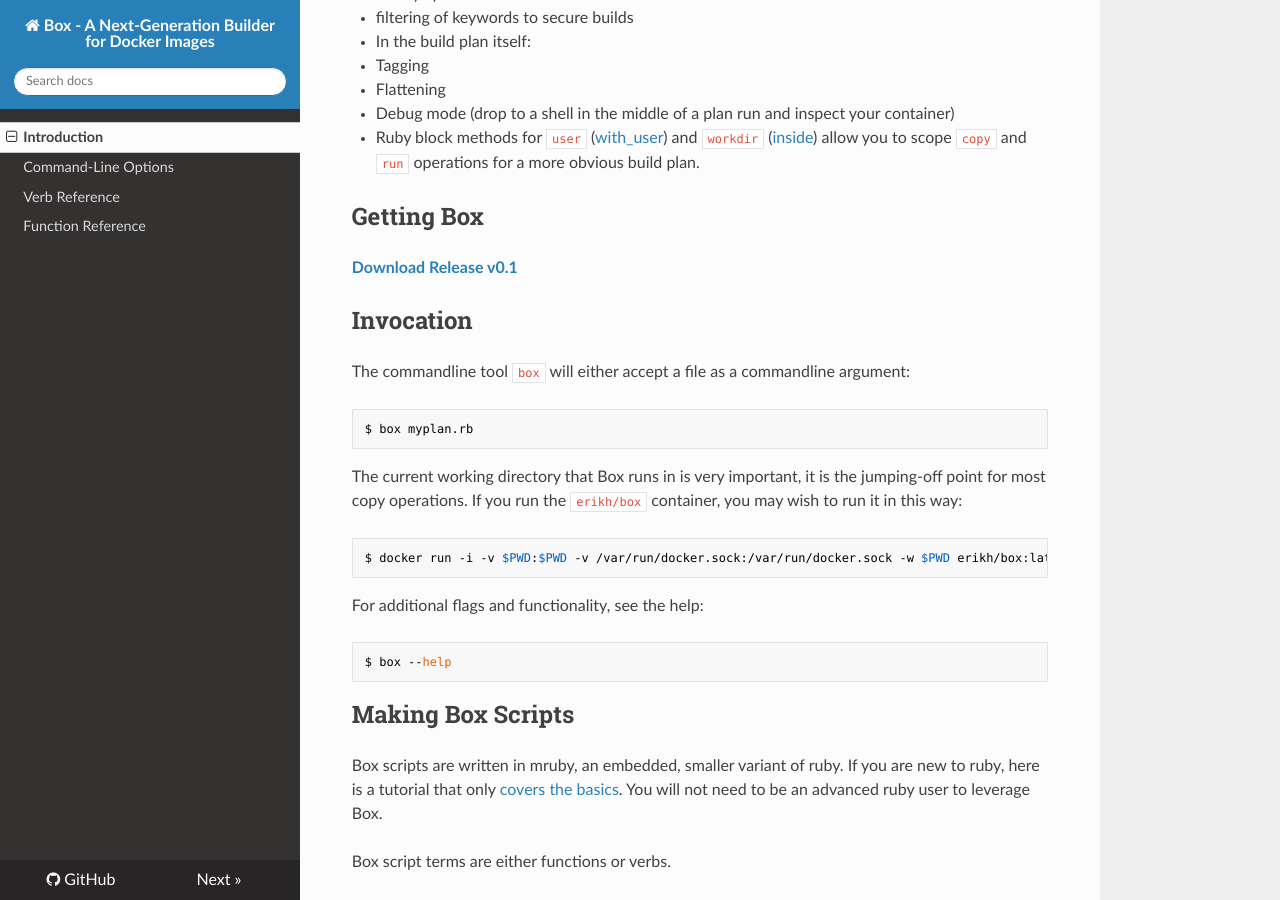
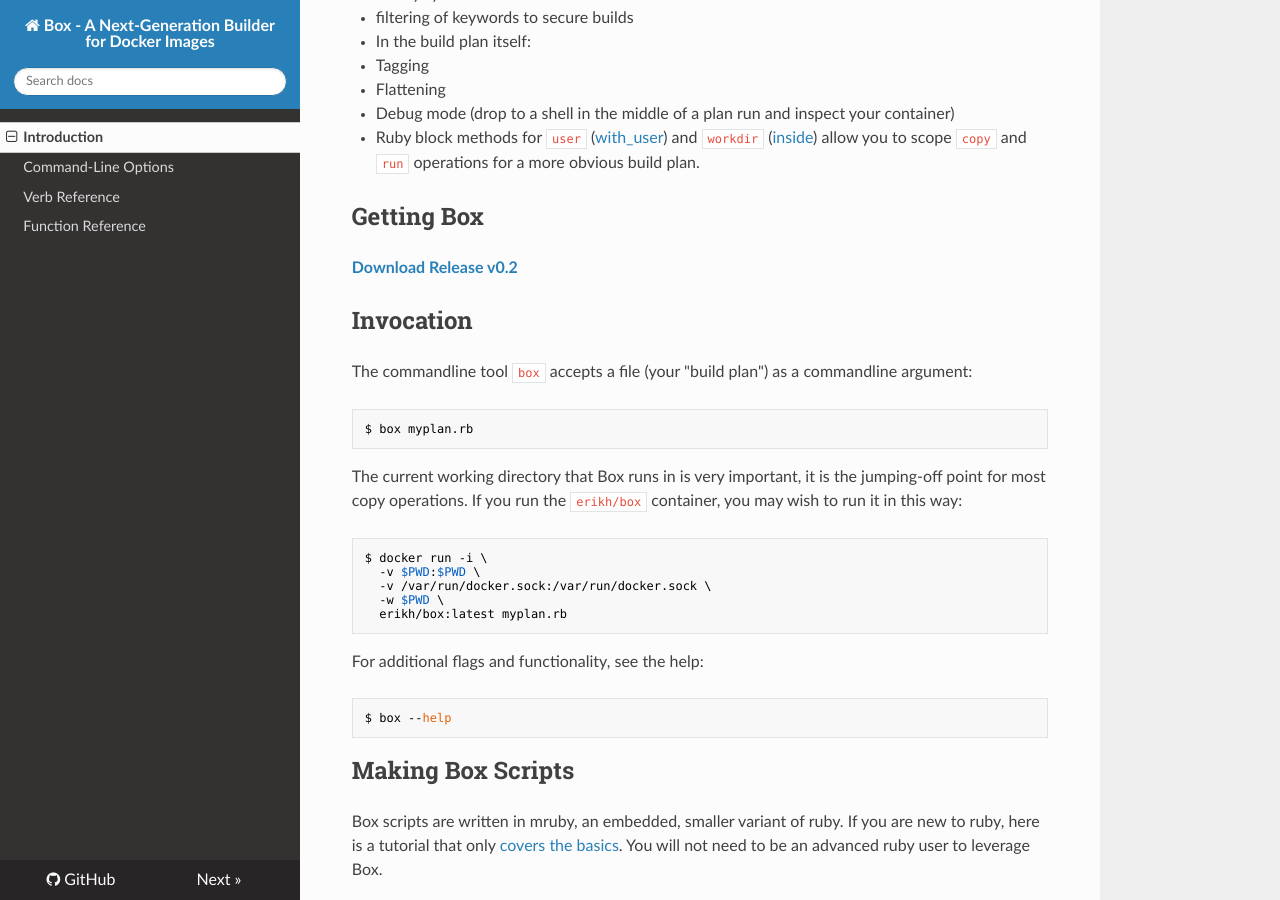
Before and after one commit to box-builder/box, an MkDocs documentation site: the page built from docs/index.md, in a window 1280 px wide and 900 px high, scrolled down 287 px. Built offline with MkDocs 1.6.1, drawn with Linux system fonts in a browser that asks for light colours; nearby versions of some CDN libraries; old or Windows-style settings are respelled for this version of MkDocs.

Commit message:
docs,release: Fixing up some things
Signed-off-by: Erik Hollensbe <github@hollensbe.org>

````diff
--- a/docs/index.md
+++ b/docs/index.md
@@ -17,11 +17,12 @@
 
 ## Getting Box
 
-**[Download Release v0.1](https://github.com/erikh/box/releases/tag/v0.1)**
+**[Download Release v0.2](https://github.com/erikh/box/releases/tag/v0.2)**
 
 ## Invocation
 
-The commandline tool `box` will either accept a file as a commandline argument:
+The commandline tool `box` accepts a file (your "build plan") as a commandline
+argument:
 
 ```bash
 $ box myplan.rb
@@ -32,7 +33,11 @@
 container, you may wish to run it in this way:
 
 ```bash
-$ docker run -i -v $PWD:$PWD -v /var/run/docker.sock:/var/run/docker.sock -w $PWD erikh/box:latest myplan.rb
+$ docker run -i \
+  -v $PWD:$PWD \
+  -v /var/run/docker.sock:/var/run/docker.sock \
+  -w $PWD \
+  erikh/box:latest myplan.rb
 ```
 
 For additional flags and functionality, see the help:
````
Also changed, not shown: release/RELEASE.md (+18 -0 lines).
